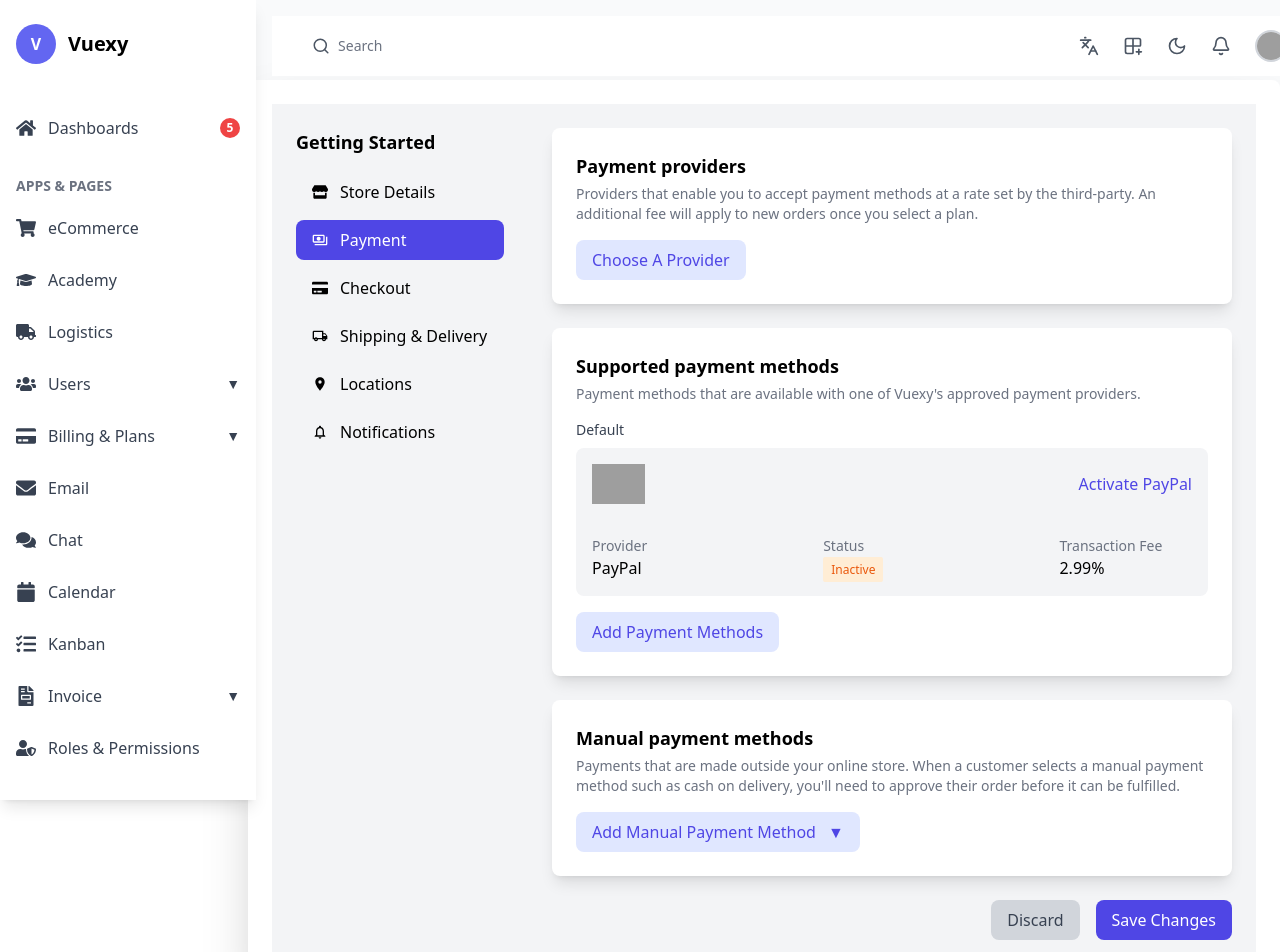
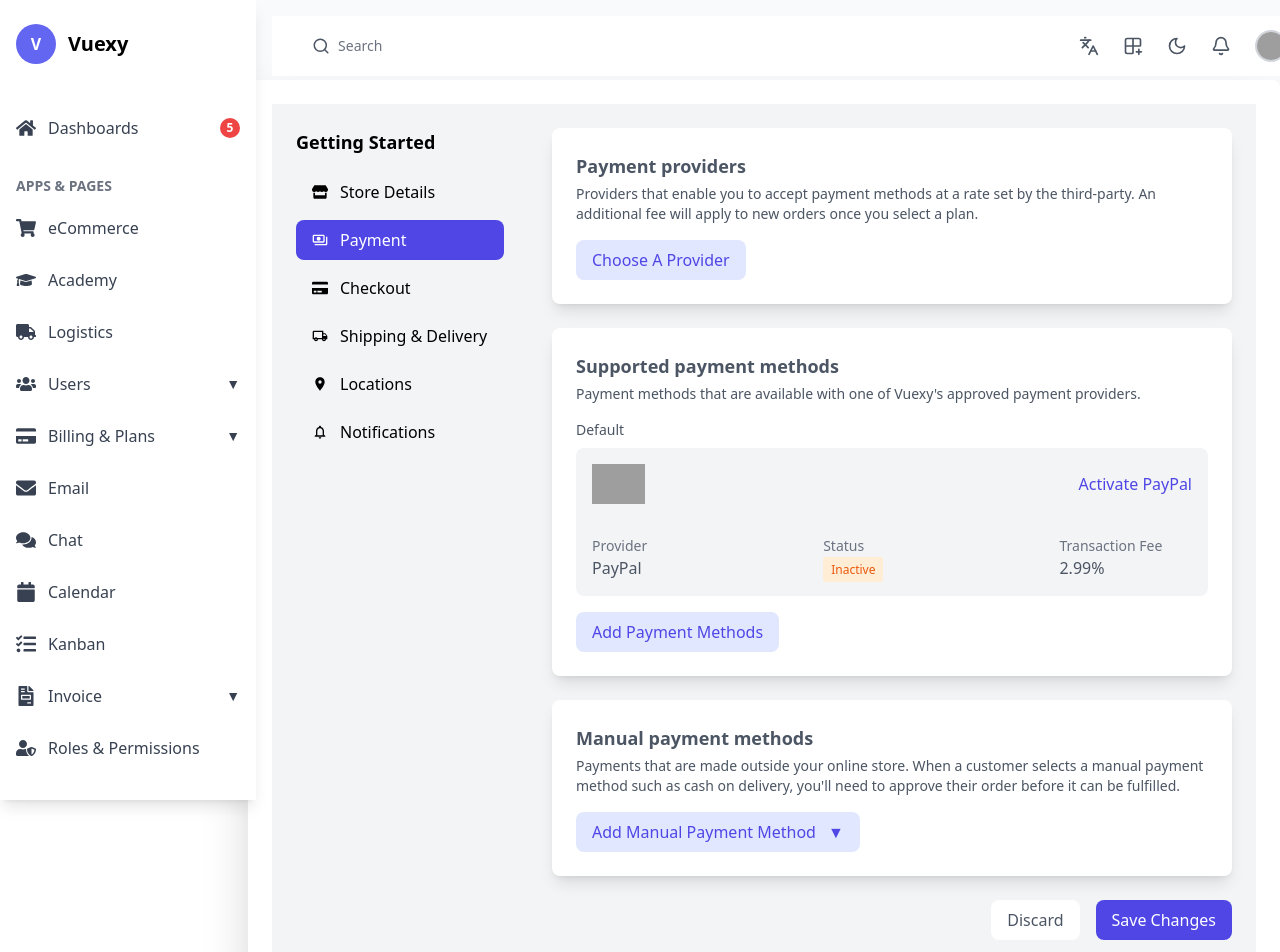
Before and after one commit to xnafi/dashboard, a React (Vite) app: page /ECommercePayment in a window 1280 px wide. Shown: the top 952 px of the page. Built offline with nearby package versions, Linux system fonts and the light colour scheme; grey boxes are pictures that could not be loaded.

Commit message:
Ecommerce check out dark mode added

```diff
--- a/src/pages/eCommerce/ECommerceCheckOut.tsx
+++ b/src/pages/eCommerce/ECommerceCheckOut.tsx
@@ -23,7 +23,7 @@ const ECommerceCheckOut = () => {
     <div className="p-6 bg-gray-50 mt-20 ml-6 dark:bg-gray-900 max-w-full rounded-lg shadow-2xl">
       <div className="flex  dark:bg-gray-900">
         {/* Sidebar */}
-        <aside className="w-64 p-6  dark:bg-gray-800 rounded-lg">
+        <aside className="w-64 p-6   rounded-lg">
           <h2 className="text-lg font-semibold mb-4">Getting Started</h2>
           <ul className="space-y-2">
             {menuItems.map((item) => (
@@ -47,7 +47,7 @@ const ECommerceCheckOut = () => {
         <div className="flex-1 p-6">
           {activeTab === "Checkout" && (
             <div >
-                <div className="bg-white dark:bg-gray-800 p-6 rounded-lg shadow-md">
+                <div className="bg-white dark:bg-gray-800 p-6 rounded-lg shadow-md border-dark div-dark div-text">
               <h3 className="text-lg font-semibold mb-1">Customer contact method</h3>
               <p className="text-gray-500 mb-4">Select what contact method customers use to check out.</p>
 
@@ -67,7 +67,7 @@ const ECommerceCheckOut = () => {
               </div>
 
 
-              <div className="bg-white dark:bg-gray-800 p-6 rounded-lg shadow-md mt-4">
+              <div className="bg-white dark:bg-gray-800 p-6 rounded-lg shadow-md mt-4 border-dark div-dark div-text">
               <h3 className="text-lg font-semibold mt-6 mb-4">Customer information</h3>
 
               <div className="space-y-4">
@@ -135,7 +135,7 @@ const ECommerceCheckOut = () => {
 
               {/* Footer Buttons */}
               <div className="flex justify-end mt-6 space-x-4">
-                <button className="px-4 py-2 bg-gray-200 text-gray-600 rounded-lg">Discard</button>
+                <button className="px-4 py-2 bg-gray-200 text-gray-600 rounded-lg div-text div-dark">Discard</button>
                 <button className="px-4 py-2 bg-indigo-600 text-white rounded-lg">Save Changes</button>
               </div>
             </div>
--- a/src/pages/eCommerce/ECommerceLocations.tsx
+++ b/src/pages/eCommerce/ECommerceLocations.tsx
@@ -150,7 +150,7 @@ const ECommerceLocations = () => {
 
               {/* Buttons */}
               <div className="mt-6 flex justify-end space-x-4">
-                <button className="px-6 py-2 bg-gray-300 rounded-lg hover:bg-gray-400 dark:bg-gray-700 dark:hover:bg-gray-600 div-text">
+                <button className="px-6 py-2 bg-gray-300 rounded-lg hover:bg-gray-400  dark:hover:bg-gray-600 div-text div-dark">
                   Discard
                 </button>
                 <button className="px-6 py-2 bg-indigo-600 text-white rounded-lg hover:bg-indigo-700">
--- a/src/pages/eCommerce/ECommercePayment.tsx
+++ b/src/pages/eCommerce/ECommercePayment.tsx
@@ -48,11 +48,11 @@ const ECommercePayment = () => {
           {activeTab === "Payment" && (
             <div className="space-y-6">
               {/* Payment Providers */}
-              <section className="bg-white dark:bg-gray-800 shadow-lg p-6 rounded-lg">
+              <section className="bg-white dark:bg-gray-800 shadow-lg p-6 rounded-lg border-dark div-dark div-text" >
                 <h3 className="text-lg font-semibold mb-1">
                   Payment providers
                 </h3>
-                <p className="text-sm text-gray-500 mb-4 dark:text-gray-400">
+                <p className="text-sm text-gray-500 mb-4 div-text">
                   Providers that enable you to accept payment methods at a rate
                   set by the third-party. An additional fee will apply to new
                   orders once you select a plan.
@@ -63,18 +63,18 @@ const ECommercePayment = () => {
               </section>
 
               {/* Supported Payment Methods */}
-              <section className="bg-white dark:bg-gray-800 shadow-lg p-6 rounded-lg">
+              <section className="bg-white dark:bg-gray-800 shadow-lg p-6 rounded-lg border-dark div-dark div-text">
                 {/* Header */}
                 <h3 className="text-lg font-semibold mb-1">
                   Supported payment methods
                 </h3>
-                <p className="text-sm text-gray-500 mb-4 dark:text-gray-400">
+                <p className="text-sm text-gray-500 mb-4 div-text">
                   Payment methods that are available with one of Vuexy's
                   approved payment providers.
                 </p>
 
                 {/* Default Label */}
-                <p className="text-sm font-medium text-gray-700  mb-2 dark:text-gray-300">
+                <p className="text-sm font-medium text-gray-700  mb-2 div-text">
                   Default
                 </p>
 
@@ -119,11 +119,11 @@ const ECommercePayment = () => {
               </section>
 
               {/* Manual Payment Methods */}
-              <section className="bg-white dark:bg-gray-800 shadow-lg p-6 rounded-lg">
+              <section className="bg-white dark:bg-gray-800 shadow-lg p-6 rounded-lg border-dark div-dark div-text">
                 <h3 className="text-lg font-semibold mb-1">
                   Manual payment methods
                 </h3>
-                <p className="text-sm text-gray-500 mb-4 dark:text-gray-400">
+                <p className="text-sm text-gray-500 mb-4 div-text">
                   Payments that are made outside your online store. When a
                   customer selects a manual payment method such as cash on
                   delivery, you'll need to approve their order before it can be
@@ -136,7 +136,7 @@ const ECommercePayment = () => {
 
               {/* Save & Discard Buttons */}
               <div className="flex justify-end gap-4">
-                <button className="px-4 py-2 bg-gray-300 dark:dark:bg-gray-500 text-gray-700 dark:text-gray-300 rounded-lg">
+                <button className="px-4 py-2 bg-gray-300  text-gray-700 hover:bg-gray-400  dark:hover:bg-gray-600 rounded-lg div-dark div-text">
                   Discard
                 </button>
                 <button className="px-4 py-2 bg-indigo-600 hover:bg-indigo-500 text-white rounded-lg">
--- a/src/pages/eCommerce/ECommerceShipping.tsx
+++ b/src/pages/eCommerce/ECommerceShipping.tsx
@@ -139,7 +139,7 @@ const ECommerceShipping = () => {
       </div>
 
       <div className="flex justify-end mt-4">
-        <button className="px-4 py-2 bg-gray-400 text-white rounded-lg mr-2 div-text">Discard</button>
+        <button className="px-4 py-2 bg-gray-400 text-white rounded-lg mr-2 div-text div-dark">Discard</button>
         <button className="px-4 py-2 bg-indigo-600 text-white rounded-lg">Save Changes</button>
       </div>
     </div>
```
